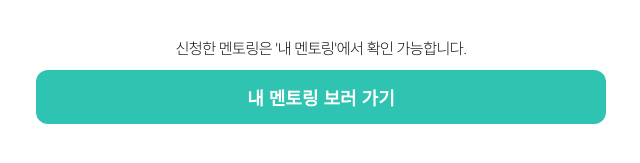
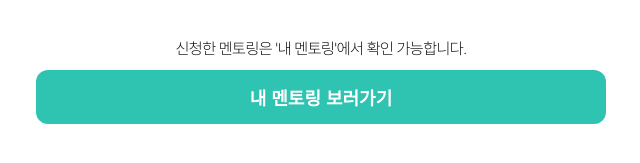
Before and after one commit to WE-ARE-RACCOONS/postgraduate-front, a Next.js app: page /mentoring-apply/done in a window 1280 px wide. Shown: the part 551-714 px from the top of the page, without its empty margins (319-959 px from the left). Built offline with nearby package versions, Linux system fonts and the light colour scheme.

Commit message:
RAC-266 chore: 내 멘토링 보러가기 버튼 텍스트 수정

```diff
--- a/src/constants/mentoring/done.ts
+++ b/src/constants/mentoring/done.ts
@@ -2,5 +2,5 @@ export const MENTORING_DONE_TEXT = {
   submitDone: '멘토링 신청 완료!',
   waitingMsg: `대학원 선배의 수락을 기다려주세요!\n내일 오후 11시 59분까지 수락이 없으면\n자동 취소 및 환불이 진행됩니다!`,
   viewMsg: "신청한 멘토링은 '내 멘토링'에서 확인 가능합니다.",
-  viewBtnText: '내 멘토링 보러 가기',
+  viewBtnText: '내 멘토링 보러가기',
 };
```
